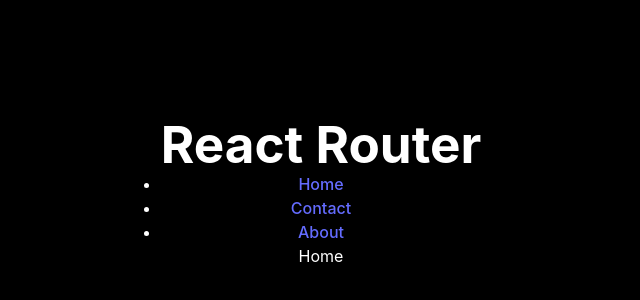
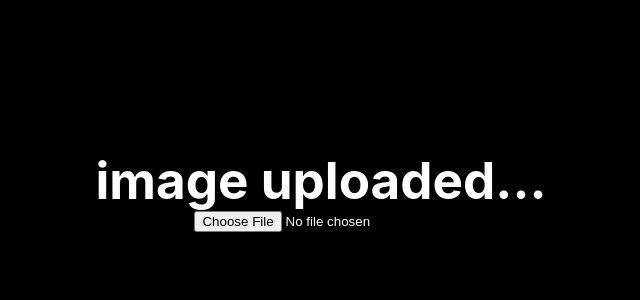
Before and after one commit to Sonu8544/react-Js-interview-practice-problem, a React (Vite) app: page / in a window 1280 px wide. Shown: the part 208-508 px from the top of the page, without its empty margins (319-959 px from the left). Built offline with nearby package versions, Linux system fonts and the light colour scheme.

Commit message:
select image and display automatically

```diff
--- a/src/App.jsx
+++ b/src/App.jsx
@@ -10,6 +10,7 @@
 import TodoList from "./components/Eight/TodoList";
 import BackgroundColorChange from "./components/Nine/BackgroundColorChange";
 import Routing from "./components/Ten/Routing";
+import ImageUpload from "./components/Eleven/ImageUpload";
 
 
 function App() {
@@ -26,7 +27,8 @@
        {/* <RandomJokes /> */}
        {/* <TodoList /> */}
        {/* <BackgroundColorChange /> */}
-       <Routing />
+       {/* <Routing /> */}
+       <ImageUpload />
 
     </>
   );
--- /dev/null
+++ b/src/components/Eleven/ImageUpload.jsx
@@ -0,0 +1,22 @@
+import React, { useState } from 'react';
+
+const ImageUpload = () => {
+    const [file, setFile] = useState(null);
+
+    const handleImage = (e) => {
+        const imageupload = e.target.files[0];
+        if (imageupload) {
+            setFile(imageupload)
+        }
+    }
+
+    return (
+        <>
+            <h1>image uploaded...</h1>
+            <input type="file" accept="image/*" onChange={handleImage} />
+            {file && <img src={URL.createObjectURL(file)} alt='img' />}
+        </>
+    );
+}
+
+export default ImageUpload;
```
